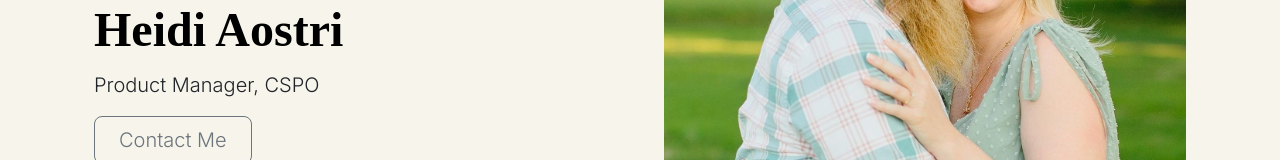
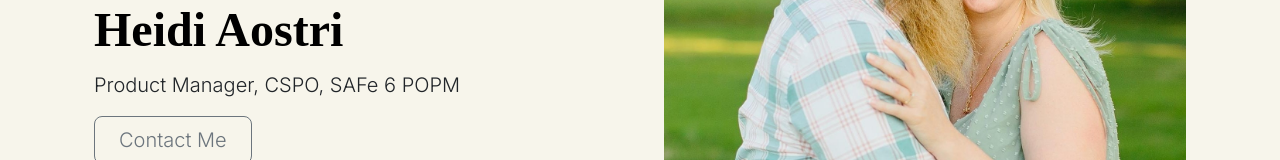
Before and after one commit to heytheresunshine/Heidi-Aostri, a plain HTML site: page index.html in a window 1280 px wide. Shown: the part 359-519 px from the top of the page. Drawn offline with nearby package versions, Linux system fonts and the light colour scheme; a web font is replaced by a local one.

Commit message:
Update index.html

```diff
--- a/index.html
+++ b/index.html
@@ -23,7 +23,7 @@
           </div>
           <div class="col-lg-6">
             <h1 class="display-5 fw-bold text-body-emphasis lh-1 mb-3 lustria">Heidi Aostri</h1>
-            <p class="lead inter">Product Manager, CSPO</p>
+            <p class="lead inter">Product Manager, CSPO, SAFe 6 POPM</p>
             <div class="d-grid gap-2 d-md-flex justify-content-md-start">
               <a href="#contact">
                 <button type="button" class="btn btn-outline-secondary btn-lg px-4 inter">Contact Me</button>
```
